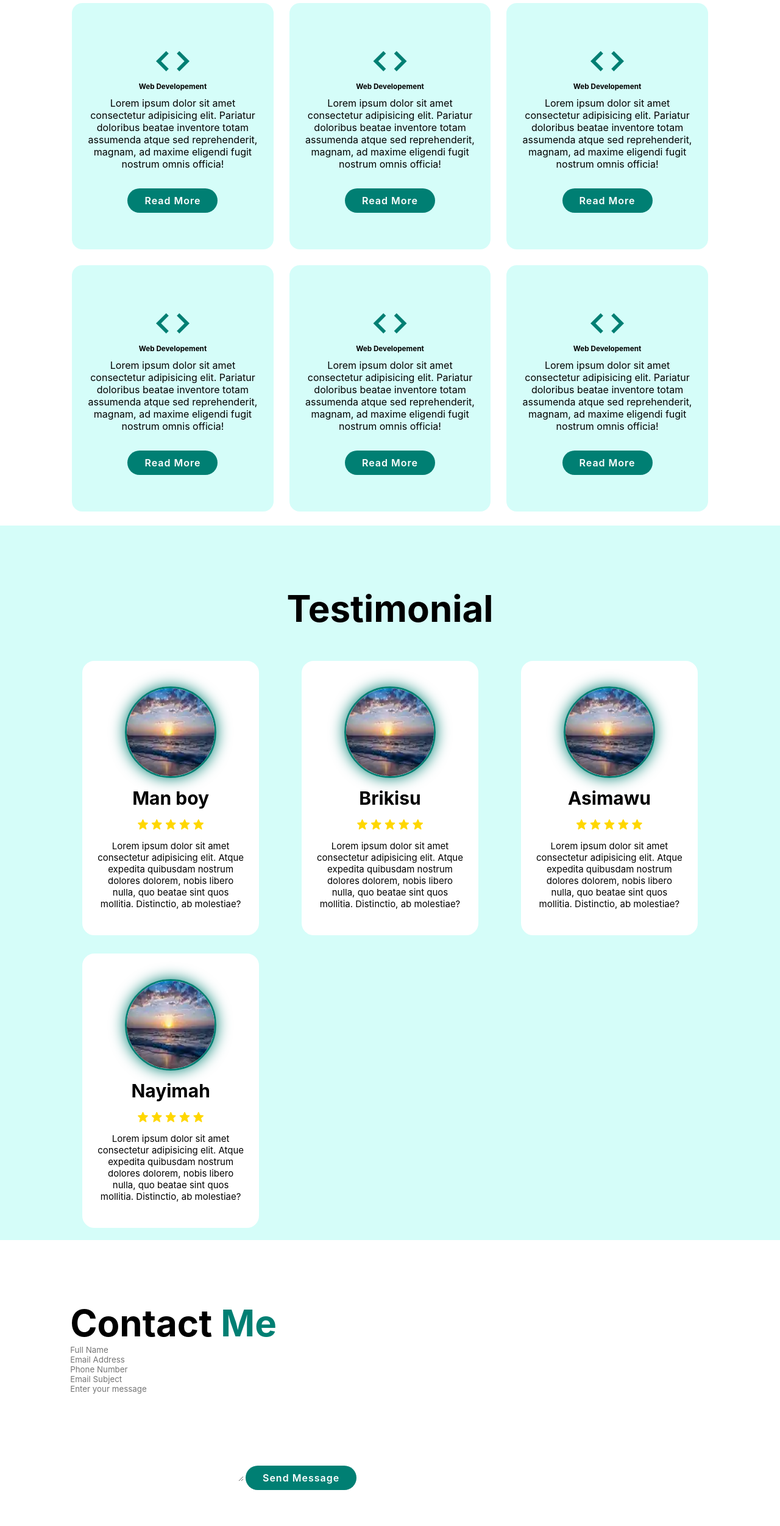
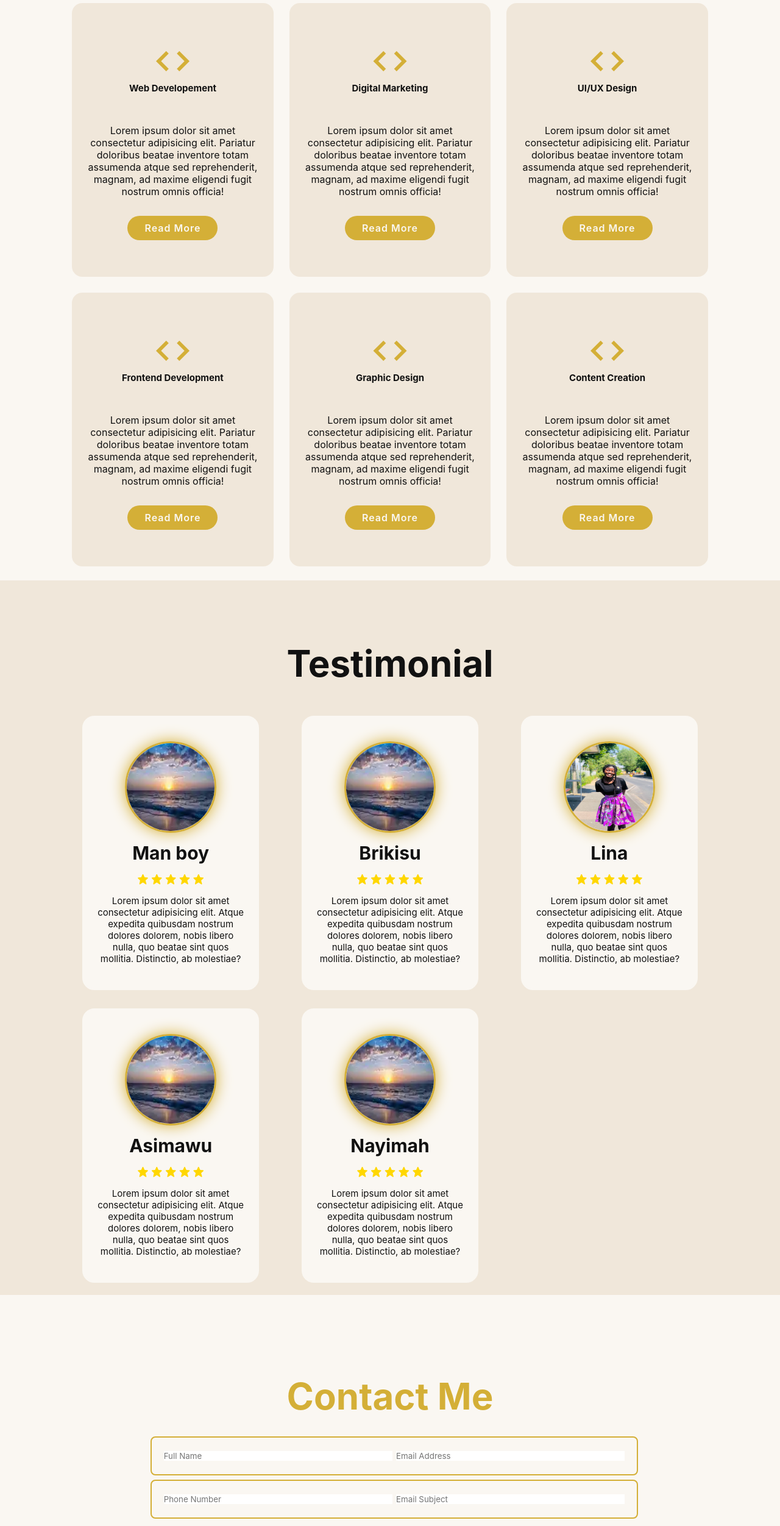
Before and after one commit to Yela-Nilada/Html-Projects, a plain HTML site: page index.html in a window 1280 px wide. Shown: the part 1820-4323 px from the top of the page at 61% size. Drawn offline with nearby package versions, Linux system fonts and the light colour scheme.

Commit message:
initial commit

```diff
--- a/index.html
+++ b/index.html
@@ -42,7 +42,7 @@
                 <a href="#"><i class='bx bxl-instagram'></i></a>
                 <a href="#"><i class='bx bxl-facebook-circle'></i></a>
                 <a href="#"><i class='bx bxl-github'></i></a>
-                <a href="#"><i class='bx bxl-snapchat'></i></a>
+                <a href="#"><i class='bx bxl-slack'></i></a>
             </div>
             <a href="#" class="btn">Download CV</a>
 
@@ -67,42 +67,42 @@
         <div class="services-container">
             <div class="services-box">
                 <i class="bx bx-code"></i>
-                <h3>Web Developement</h3>
+                <h2>Web Developement</h2>
                 <p>Lorem ipsum dolor sit amet consectetur adipisicing elit. Pariatur doloribus beatae inventore totam
                     assumenda atque sed reprehenderit, magnam, ad maxime eligendi fugit nostrum omnis officia!</p>
                 <a href="" class="btn">Read More</a>
             </div>
             <div class="services-box">
                 <i class="bx bx-code"></i>
-                <h3>Web Developement</h3>
+                <h2>Digital Marketing</h2>
                 <p>Lorem ipsum dolor sit amet consectetur adipisicing elit. Pariatur doloribus beatae inventore totam
                     assumenda atque sed reprehenderit, magnam, ad maxime eligendi fugit nostrum omnis officia!</p>
                 <a href="" class="btn">Read More</a>
             </div>
             <div class="services-box">
                 <i class="bx bx-code"></i>
-                <h3>Web Developement</h3>
+                <h2>UI/UX Design</h2>
                 <p>Lorem ipsum dolor sit amet consectetur adipisicing elit. Pariatur doloribus beatae inventore totam
                     assumenda atque sed reprehenderit, magnam, ad maxime eligendi fugit nostrum omnis officia!</p>
                 <a href="" class="btn">Read More</a>
             </div>
             <div class="services-box">
                 <i class="bx bx-code"></i>
-                <h3>Web Developement</h3>
+                <h2>Frontend Development</h2>
                 <p>Lorem ipsum dolor sit amet consectetur adipisicing elit. Pariatur doloribus beatae inventore totam
                     assumenda atque sed reprehenderit, magnam, ad maxime eligendi fugit nostrum omnis officia!</p>
                 <a href="" class="btn">Read More</a>
             </div>
             <div class="services-box">
                 <i class="bx bx-code"></i>
-                <h3>Web Developement</h3>
+                <h2>Graphic Design</h2>
                 <p>Lorem ipsum dolor sit amet consectetur adipisicing elit. Pariatur doloribus beatae inventore totam
                     assumenda atque sed reprehenderit, magnam, ad maxime eligendi fugit nostrum omnis officia!</p>
                 <a href="" class="btn">Read More</a>
             </div>
             <div class="services-box">
                 <i class="bx bx-code"></i>
-                <h3>Web Developement</h3>
+                <h2>Content Creation</h2>
                 <p>Lorem ipsum dolor sit amet consectetur adipisicing elit. Pariatur doloribus beatae inventore totam
                     assumenda atque sed reprehenderit, magnam, ad maxime eligendi fugit nostrum omnis officia!</p>
                 <a href="" class="btn">Read More</a>
@@ -149,6 +149,23 @@
             </div>
 
 <div class="testimonial-item">
+                    <img src="image/IMG-20240707-WA0084.jpg" alt="">
+                    <h2>Lina</h2>
+                    <div class="rating">
+                        <i class="bx bxs-star" id="star"></i>
+                        <i class="bx bxs-star" id="star"></i>
+                        <i class="bx bxs-star" id="star"></i>
+                        <i class="bx bxs-star" id="star"></i>
+                        <i class="bx bxs-star" id="star"></i>
+                    </div>
+
+                    <p>Lorem ipsum dolor sit amet consectetur adipisicing elit. Atque expedita quibusdam nostrum dolores
+                        dolorem, nobis libero nulla, quo beatae sint quos mollitia. Distinctio, ab molestiae?</p>
+
+        </div>
+
+
+<div class="testimonial-item">
                     <img src="image/sunset.webp" alt="">
                     <h2>Asimawu</h2>
                     <div class="rating">
@@ -177,6 +194,7 @@
 
                     <p>Lorem ipsum dolor sit amet consectetur adipisicing elit. Atque expedita quibusdam nostrum dolores
                         dolorem, nobis libero nulla, quo beatae sint quos mollitia. Distinctio, ab molestiae?</p>
+
     </section>
 
     <section class="contact" id="contact">
@@ -184,17 +202,11 @@
 <form action="#">
 <div class="input-box">
 <input type="text" name="Full name" placeholder="Full Name">
-</div>
-
-<div class="input-box">
 <input type="email" name="Email" placeholder="Email Address">
 </div>
 
 <div class="input-box">
-<input type="phone number" name="Phone number" placeholder="Phone Number">
-</div>
-
-<div class="input-box">
+<input type="number" name="Phone number" placeholder="Phone Number">
 <input type="text" name="Email subject" placeholder="Email Subject">
 </div>
 
@@ -209,7 +221,7 @@
 <a href="#"><i class='bx bxl-instagram'></i></a>
 <a href="#"><i class='bx bxl-facebook-circle'></i></a>
 <a href="#"><i class='bx bxl-github'></i></a>
-<a href="#"><i class='bx bxl-snapchat'></i></a>
+<a href="#"><i class='bx bxl-slack'></i></a>
 </div>
 <p class="copy right">
     &copy;Diva-code2025.All Rights Reserved
--- a/style.css
+++ b/style.css
@@ -9,13 +9,14 @@
     scroll-behavior: none;
     font-family: -apple-system,sans-serif;
 }
-:root{
-    --bg-color: #fff;
-    --snd-bg-color:#d5fdf9;
-    --text-color:#000;
-    --main-color:#007f73;
 
+:root {
+  --bg-color: #FAF7F2;
+  --snd-bg-color: #F0E7DA;
+  --text-color: #111111;
+  --main-color: #D4AF37;
 }
+
 html{
     font-size: 62.5%;
     overflow-x: hidden;
@@ -304,3 +305,93 @@ margin-bottom: 5rem;
     font-size: 2rem;
 
 }
+
+.contact{
+    background: var(--bg-color);
+}
+
+.contact .heading{
+    text-align: center;
+}
+
+.contact h2{
+    margin: 3rem;
+    color: var(--main-color);
+}
+
+.contact form{
+    max-width: 80rem;
+    margin: 1rem auto;
+    text-align: center;
+    margin-bottom: 3rem;
+}
+
+.contact form .input-box{
+    display: flex;
+    justify-content: center;
+    flex-wrap: wrap;
+}
+
+.contact form .input-box,
+.contact form textarea{
+    width: 100%;
+    padding: 1.5rem;
+    font-size: 1.6rem;
+    color: var(--text-color);
+    background: var(--bg-color);
+    border-radius: 0.8rem;
+    border: 0.25rem solid var(--main-color);
+    margin: 0.7rem;
+    resize: none;
+}
+
+.contact form .input-box input{
+    width: 49%;
+    margin: 0.7rem  0.3rem;
+}
+
+.contact form .btn{
+margin-top: 2rem;
+}
+
+.footer{
+    position: relative;
+    width: 100%;
+    bottom: 0;
+    padding: 40px 0;
+    background-color: var(--snd-bg-color);
+}
+
+.footer .socials{
+    text-align: center;
+    padding-bottom: 25px;
+    color: var(--main-color);
+}
+
+.footer .socials a{
+    font-size: 25px;
+    color: var(--main-color);
+    border: 2px solid var(--main-color);
+    width: 42px;
+    height: 42px;
+    line-height: 42px;
+    display: inline-block;
+    text-align: center;
+    border-radius: 50%;
+    margin: 0 10px;
+    transition: 0.3s ease;
+}
+
+.footer .socials a:hover{
+    transform: scale(1,2) translateY(-10px);
+    background-color: var(--main-color);
+    color: var(--bg-color);
+    box-shadow: 0 0 25px var(--main-color);
+}
+
+.footer .copyright{
+    margin-top: 20px;
+    text-align: center;
+    font-size: 16px;
+    color: var(--text-color);
+}
```
Also changed, not shown: image/IMG-20240707-WA0084.jpg (added).
